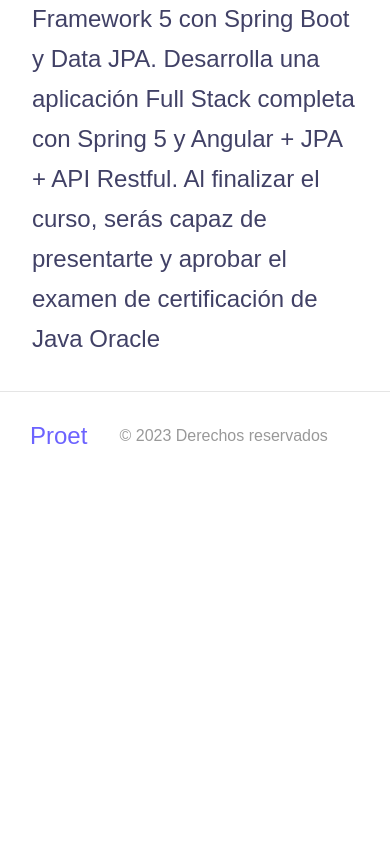
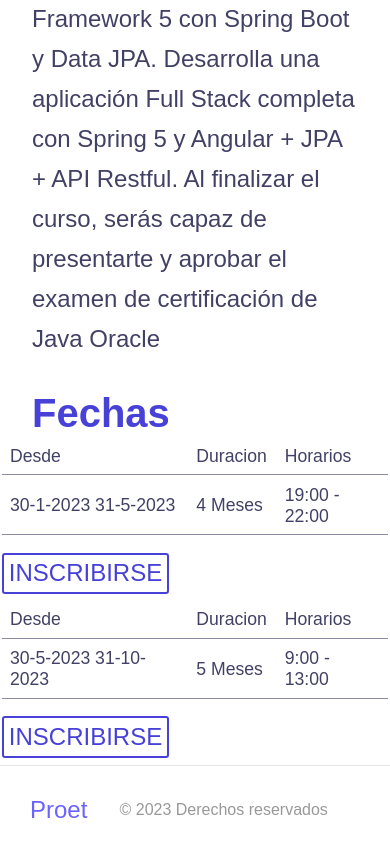
Before and after one commit to iarmolla/proet-react, a React (Create React App) app: page /backend in a window 390 px wide. Shown: the part 2740-3584 px from the top of the page. Before the commit the page ends 3210 px from the top, so only its background shows below. Built offline with nearby package versions, Linux system fonts and the light colour scheme.

Commit message:
adding responsive design

```diff
--- a/src/App.css
+++ b/src/App.css
@@ -325,7 +325,6 @@ input {
 }
 
 .form__group {
-  gap: 1rem;
   margin-bottom: 1rem;
 }
 
--- a/src/components/Acordion.jsx
+++ b/src/components/Acordion.jsx
@@ -36,7 +36,7 @@ function Acordion() {
                         </div>
                         <div className={`accordion__paragraph ${certificate ? 'accordion__paragraph--active' : 'accordion__paragraph--disable'}`}>
                             <p className='accordion__paragraph--'>
-                                Sí. En Proet  apuntamos a un nuevo sistema educativo centrado en la práctica y en los resultados demostrables.
+                                Si.
                                 Una vez que hayas finalizado el Curso Introductorio y entregado los proyectos prácticos a desarrollar, recibirás un certificado que avala los conocimientos adquiridos.
                             </p>
                         </div>
@@ -45,12 +45,12 @@ function Acordion() {
                         setAge(!age)
                     })}>
                         <div className='acordion__items'>
-                            <li className='acordion__item'>¿Hay límite de edad? </li>
+                            <li className='acordion__item'>¿En que plataforma dan las clases? </li>
                             <MdOutlineKeyboardArrowRight className={`arrow__disable ${age ? 'arrow__disable--active' : ''}`} />
                         </div>
                         <div className={`accordion__paragraph ${age ? 'accordion__paragraph--active' : 'accordion__paragraph--disable'}`}>
                             <p className='accordion__paragraph--'>
-                                No hay limite de edad.
+                                Todas las se dictan por google meet. En el dia de la clase recibiras un correo con la invitaciones a la meet.
                             </p>
                         </div>
                     </div>
--- a/src/components/Backend.jsx
+++ b/src/components/Backend.jsx
@@ -3,6 +3,7 @@ import back from '../assets/back.svg'
 import { Link } from "react-router-dom";
 import Footer from '../components/Footer'
 import Navbar from '../components/Navbar'
+import Date from '../components/Date'
 
 function Backend() {
     return (
@@ -19,9 +20,8 @@ function Backend() {
                             <li className='work__item'>C#</li>
                             <li className='work__item'>CSS</li>
                         </ul>
-                        <Link to="/credit" className="ov-btn-slide-left ov-btn-slide-left--outline backend">COMPRAR</Link>
+                        <a href="#backend" className="ov-btn-slide-left ov-btn-slide-left--outline backend">COMPRAR</a>
                     </article>
-
                 </section>
                 <picture>
                     <img src={back} alt="work" className='work__image' />
@@ -46,6 +46,9 @@ function Backend() {
                     Al finalizar el curso, serás capaz de presentarte y aprobar el examen de certificación de Java Oracle
                 </p>
             </section>
+            <section id="backend">
+                <Date></Date>
+            </section>
             <Footer></Footer>
         </div>
     )
--- /dev/null
+++ b/src/components/Date.jsx
@@ -0,0 +1,61 @@
+import React from 'react'
+import '../styles/date.css'
+import { Link } from "react-router-dom";
+
+function Date() {
+    return (
+        <section className='date'>
+            <h1 className='date__title'>Fechas</h1>
+            <article className='date__section'>
+                <table className='date__list'>
+                    <tr>
+                        <td>
+                            Desde
+                        </td>
+                        <td>Duracion</td>
+                        <td>
+                            Horarios
+                        </td>
+                        <div className='date__line'></div>
+                    </tr>
+                    <tr>
+                        <td>
+                            30-1-2023 31-5-2023
+                        </td>
+                        <td>4 Meses</td>
+                        <td>
+                            19:00 - 22:00
+                        </td>
+                        <div className='date__line'></div>
+                    </tr>
+                    <Link to="/credit" className="ov-btn-slide-left ov-btn-slide-left--outline date__button">INSCRIBIRSE</Link>
+                    <tr>
+                        <td>
+                            Desde
+                        </td>
+                        <td>Duracion</td>
+                        <td>
+                            Horarios
+                        </td>
+                        <div className='date__line'></div>
+                    </tr>
+                    <tr>
+                        <td>
+                            30-5-2023 31-10-2023
+                        </td>
+                        <td>5 Meses</td>
+                        <td>
+                            9:00 - 13:00
+                        </td>
+                        <div className='date__line'></div>
+                    </tr>
+                    <Link to="/credit" className="ov-btn-slide-left ov-btn-slide-left--outline date__button">INSCRIBIRSE</Link>
+                </table>
+
+            </article>
+
+        </section>
+    )
+}
+
+export default Date
--- a/src/components/Fullstack.jsx
+++ b/src/components/Fullstack.jsx
@@ -3,6 +3,7 @@ import react from '../assets/react.svg'
 import { Link } from "react-router-dom";
 import Footer from '../components/Footer'
 import Navbar from '../components/Navbar'
+import Date from '../components/Date'
 
 function Fullstack() {
     return (
@@ -20,7 +21,7 @@ function Fullstack() {
                             <li className='work__item'>SQL.</li>
                             <li className='work__item'>Git.</li>
                         </ul>
-                        <Link to="/credit" className="ov-btn-slide-left ov-btn-slide-left--outline backend">COMPRAR</Link>
+                        <a href="#fullstack" className="ov-btn-slide-left ov-btn-slide-left--outline backend">COMPRAR</a>
                     </article>
                 </section>
                 <picture>
@@ -38,6 +39,9 @@ function Fullstack() {
                     Programar aplicaciones fronted con React
                 </p>
             </section>
+            <section id="fullstack">
+                <Date></Date>
+            </section>
             <Footer></Footer>
         </div>
     )
--- a/src/styles/acordion.css
+++ b/src/styles/acordion.css
@@ -6,7 +6,7 @@
   gap: 5rem;
 }
 .accordion__title {
-  font-size: 3rem;
+  font-size: 2rem;
   color: #4741d7;
 }
 
@@ -29,7 +29,7 @@
   flex-direction: column;
   justify-content: space-between;
   line-height: 44px;
-  font-size: 2rem;
+  font-size: 1.6rem;
   border-bottom: 1px solid #414166c9;
   padding-bottom: 1rem;
   max-width: 800px;
@@ -52,7 +52,7 @@
 }
 
 .accordion__paragraph {
-  font-size: 1.5rem;
+  font-size: 1.3rem;
   padding-bottom: 1rem;
 }
 
--- /dev/null
+++ b/src/styles/date.css
@@ -0,0 +1,55 @@
+.date {
+  margin: 6rem 10rem;
+}
+
+.date__title {
+  color: #4741d7;
+  font-size: 40px;
+}
+
+.date__section {
+  display: flex;
+  flex-direction: column;
+  gap: 1rem;
+  font-size: 1.3rem;
+  color: #414166;
+}
+
+.date__button {
+  margin-top: 1rem;
+}
+
+td {
+  padding: 1rem;
+}
+
+td {
+}
+
+tr {
+  position: relative;
+}
+
+.date__line {
+  position: absolute;
+  height: 0.5px;
+  width: 100%;
+  left: 0;
+  bottom: 0;
+  background-color: #4141669d;
+}
+
+@media (max-width:992px) {
+  .date {
+    margin: 0;
+  }
+  .date__title {
+    padding-left: 2rem;
+  }
+  td{
+    padding: .5rem;
+  }
+  .date__section {
+    font-size: 1.1rem;
+  }
+}
--- a/src/views/CreditCard.jsx
+++ b/src/views/CreditCard.jsx
@@ -58,6 +58,7 @@ function CreditCard() {
           <Formik
             initialValues={{
               name: "",
+              email: "",
               number: "",
               cvc: "",
               date: "",
@@ -162,6 +163,10 @@ function CreditCard() {
                       <input type="text" placeholder="name" name="name" value={values.name} maxLength="12" onChange={handleChange}/>
                     </article>
                     <article className="form__group">
+                      <label>EMAIL</label>
+                      <input type="text" placeholder="email" name="email" value={values.email} maxLength="12" onChange={handleChange}/>
+                    </article>
+                    <article className="form__group">
                       <label htmlFor="">CARD NUMBER</label>
                       <input type="text" placeholder="number" name="number" maxLength={16} value={values.number} onChange={handleChange}/>
                     </article>
```
Also changed, not shown: src/components/Frontend.jsx (+7 -3 lines), src/styles/credit.css (line endings or trailing spaces).
